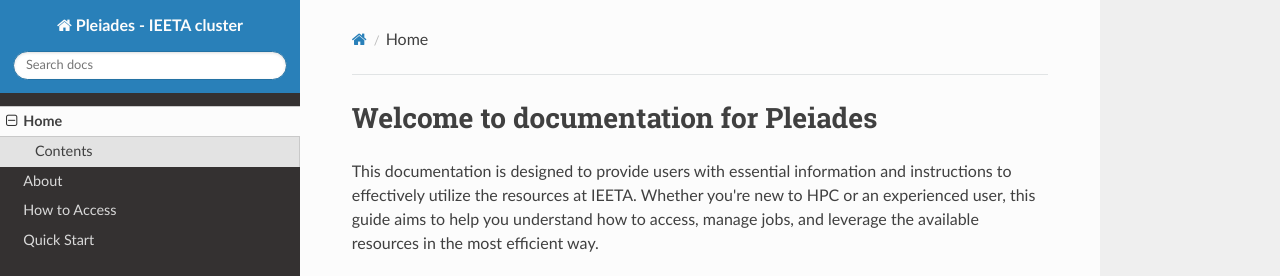
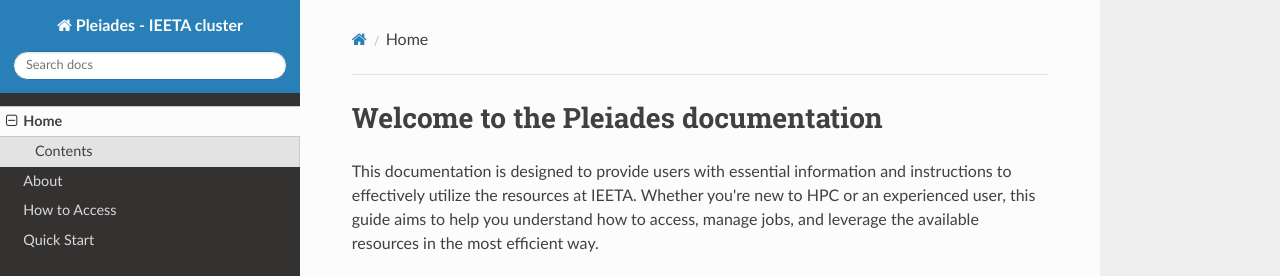
Before and after one commit to ieeta-pt/HPC-guides, an MkDocs documentation site: the page built from docs/index.md, in a window 1280 px wide and 1125 px high. Shown: the top 276 px of the window. Built offline with MkDocs 1.6.1, drawn with Linux system fonts in a browser that asks for light colours; nearby versions of some CDN libraries.

Commit message:
Update index.md

```diff
--- a/docs/index.md
+++ b/docs/index.md
@@ -1,4 +1,4 @@
-# Welcome to documentation for Pleiades
+# Welcome to the Pleiades documentation
 
 This documentation is designed to provide users with essential information and instructions to effectively utilize the resources at IEETA. Whether you're new to HPC or an experienced user, this guide aims to help you understand how to access, manage jobs, and leverage the available resources in the most efficient way.
 
```
